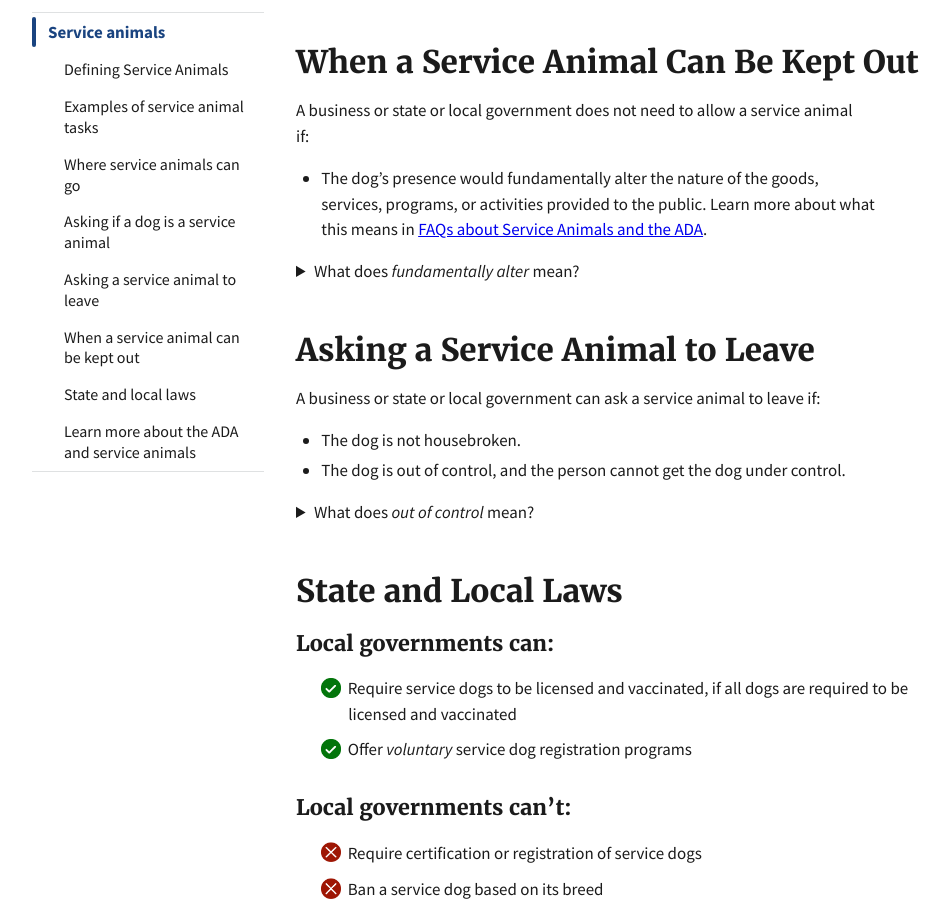
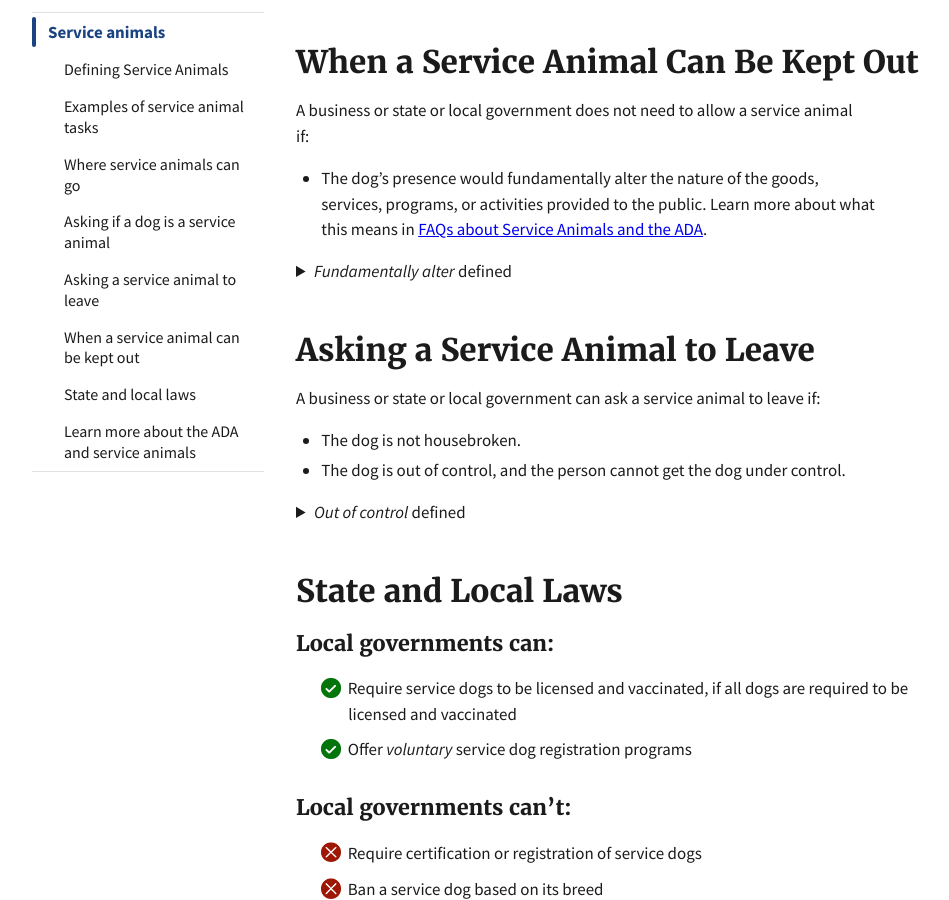
Before and after one commit to 18F/ada-sandbox, a Jekyll site: the page built from pages/service-animals.md, in a window 1280 px wide and 900 px high, scrolled down 3151 px. Shown: the whole window, without its empty margins (128-1077 px from the left). Built offline with Jekyll 4.4.1, drawn with Linux system fonts in a browser that asks for light colours.

Commit message:
Adds definition element

```diff
--- a/pages/service-animals.md
+++ b/pages/service-animals.md
@@ -124,7 +124,7 @@ A business or state or local government does not need to allow a service animal
 - The dog’s presence would fundamentally alter the nature of the goods, services, programs, or activities provided to the public. Learn more about what this means in [FAQs about Service Animals and the ADA](https://www.ada.gov/regs2010/service_animal_qa.html#exc).
 
 <details>
-    <summary>What does <em>fundamentally alter</em> mean?</summary>
+    <summary><dfn><i>Fundamentally alter</i></dfn> defined</summary>
        In most settings, a service animal will not fundamentally alter the situation. But in some settings, a service dog could change the nature of the service or program. For example, it may be appropriate to keep a service animal out of an operating room or burn unit where the animal’s presence could compromise a sterile environment. But in general, service animals cannot be restricted from other areas of the hospital where patients or members of the public can go.
 </details>
 
@@ -136,7 +136,7 @@ A business or state or local government can ask a service animal to leave if:
 - The dog is out of control, and the person cannot get the dog under control.
 
 <details>
-    <summary>What does <em>out of control</em> mean?</summary>
+    <summary><dfn><i>Out of control</i></dfn> defined</summary>
       Learn more in <a href="https://www.ada.gov/regs2010/service_animal_qa.html#exc">Question 27 in <cite>FAQs about Service Animals and the ADA</cite></a>.
 </details>
 
```
